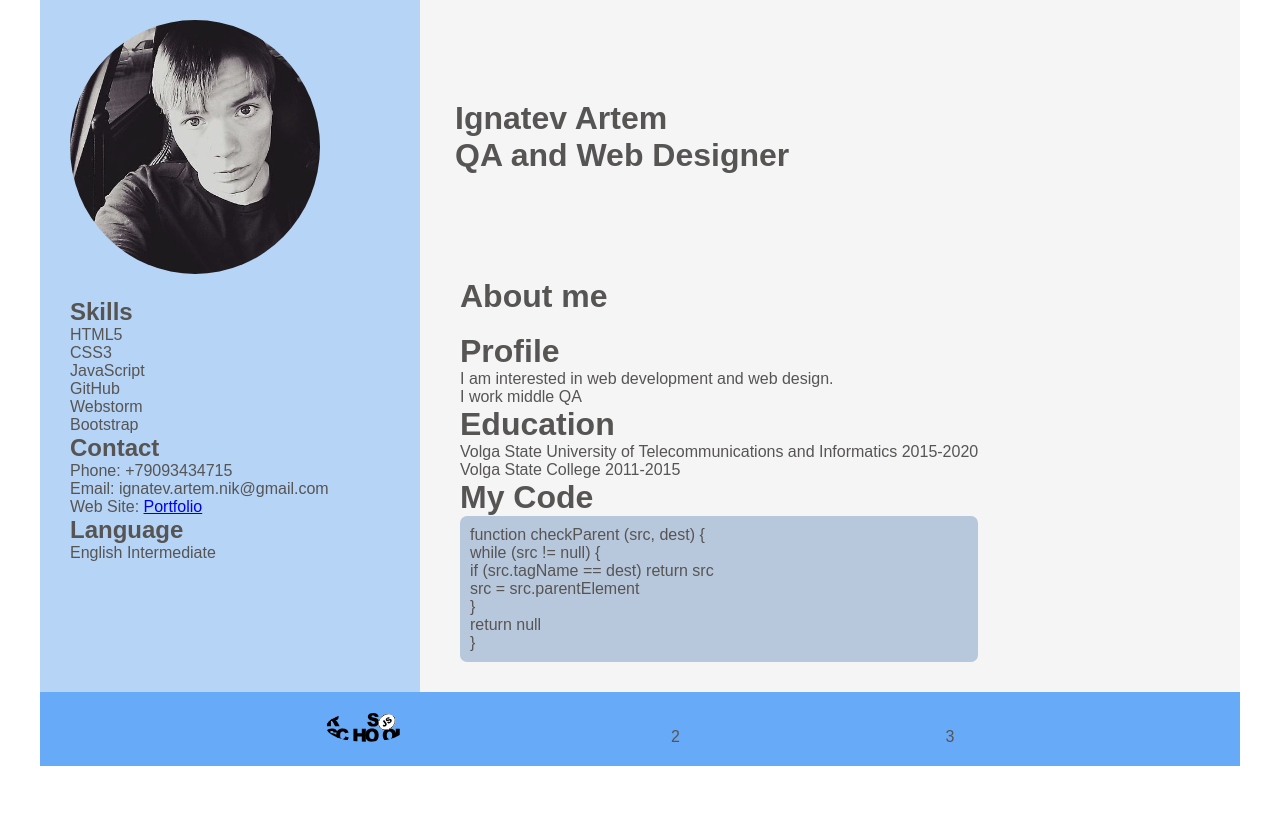
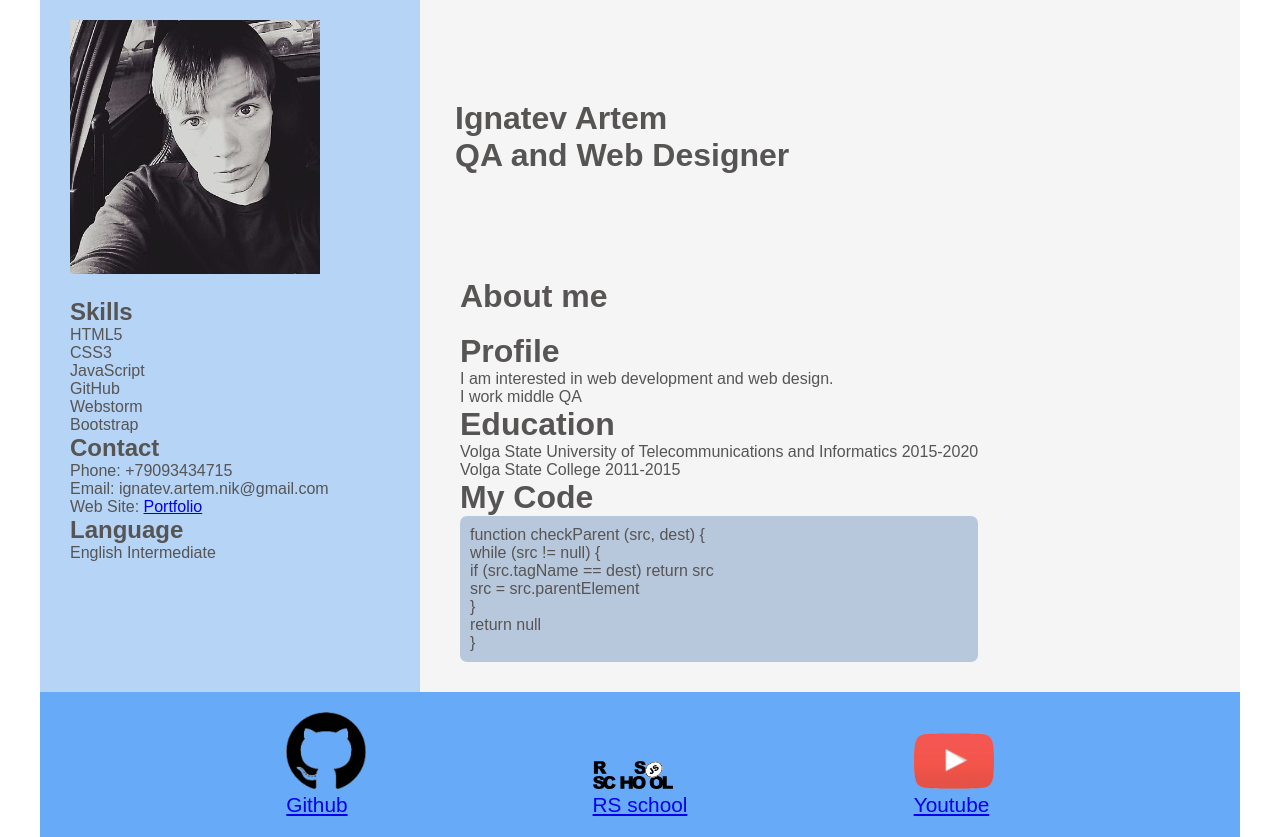
Before and after one commit to ArtemIgnatiev908976/rsschool-cv, a plain HTML site: page index.html in a window 1280 px wide. Before the commit the page ends 800 px from the top, so only its background shows below. Drawn offline with Linux system fonts and the light colour scheme.

Commit message:
init: footer

```diff
--- a/index.html
+++ b/index.html
@@ -111,17 +111,36 @@
 
     <footer class="footer">
 <ul class="footer__list">
+
     <li>
+        <a href="https://github.com/ArtemIgnatiev908976" target="blank">
+        <figure>
+
+            <img src="assets/images/github.png" alt="Github" class="footer__icon">
+            <figcaption class="footer__text">Github</figcaption>
+        </figure>
+        </a>
+    </li>
+    <li>
+        <a href="https://rs.school/js/" target="blank">
         <figure>
 
             <img src="assets/images/rs_school_js.svg" alt="rs school" class="footer__icon">
-            <figcaption class="footer__text"></figcaption>
+            <figcaption class="footer__text">RS school</figcaption>
         </figure>
-
+        </a>
 
     </li>
-    <li>2</li>
-    <li>3</li>
+
+    <li>
+        <a href="#" target="blank">
+            <figure>
+
+                <img src="assets/images/youtube.png" alt="Youtube" class="footer__icon">
+                <figcaption class="footer__text">Youtube</figcaption>
+            </figure>
+        </a>
+    </li>
 </ul>
     </footer>
 
--- a/style.css
+++ b/style.css
@@ -8,7 +8,7 @@
 
 img {
     width: 250px;
-    border-radius: 50%;
+
 }
 
 .container {
@@ -96,5 +96,5 @@ ul {
     width: 80px;
 }
 .footer__text {
-    font-size: 0.3rem;
+    font-size: 1.3rem;
 }
```
